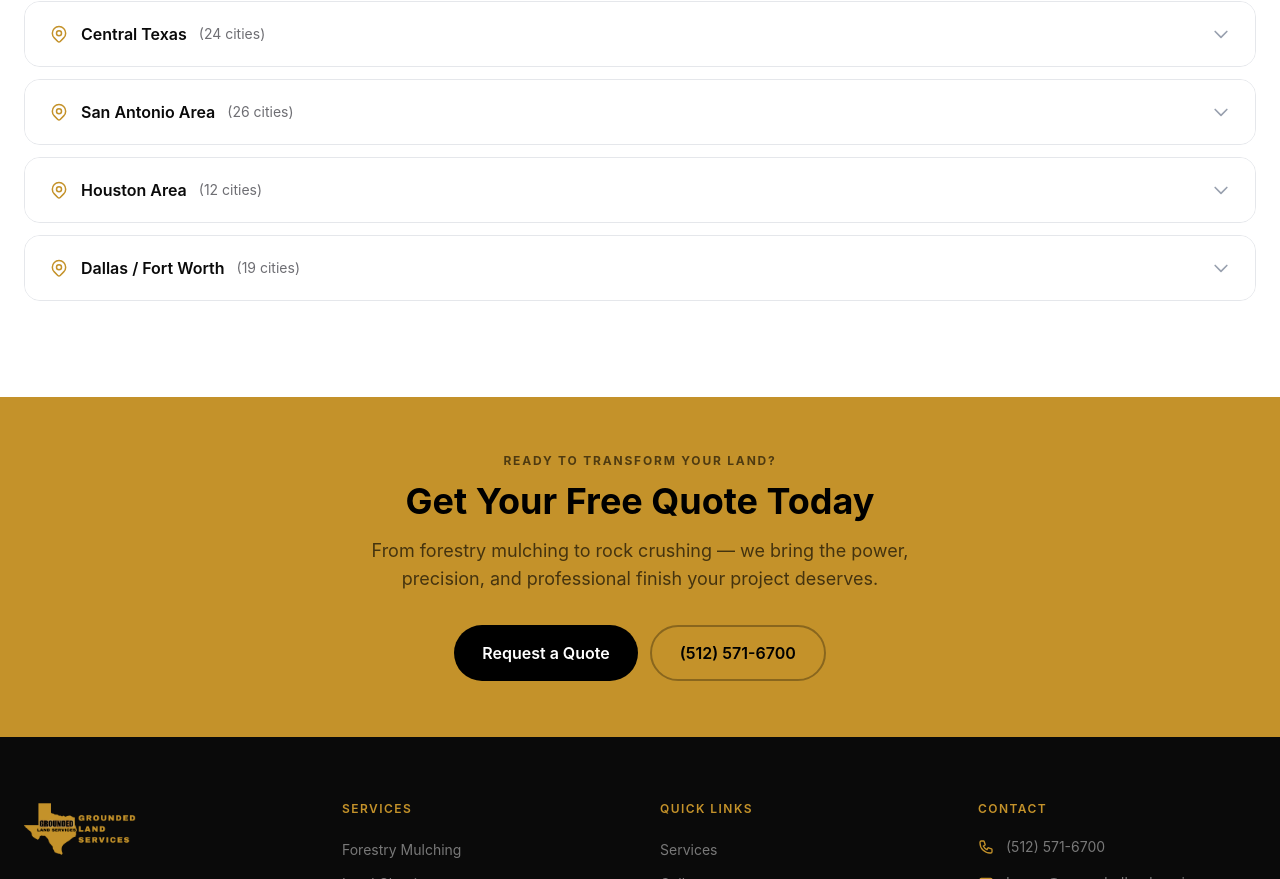
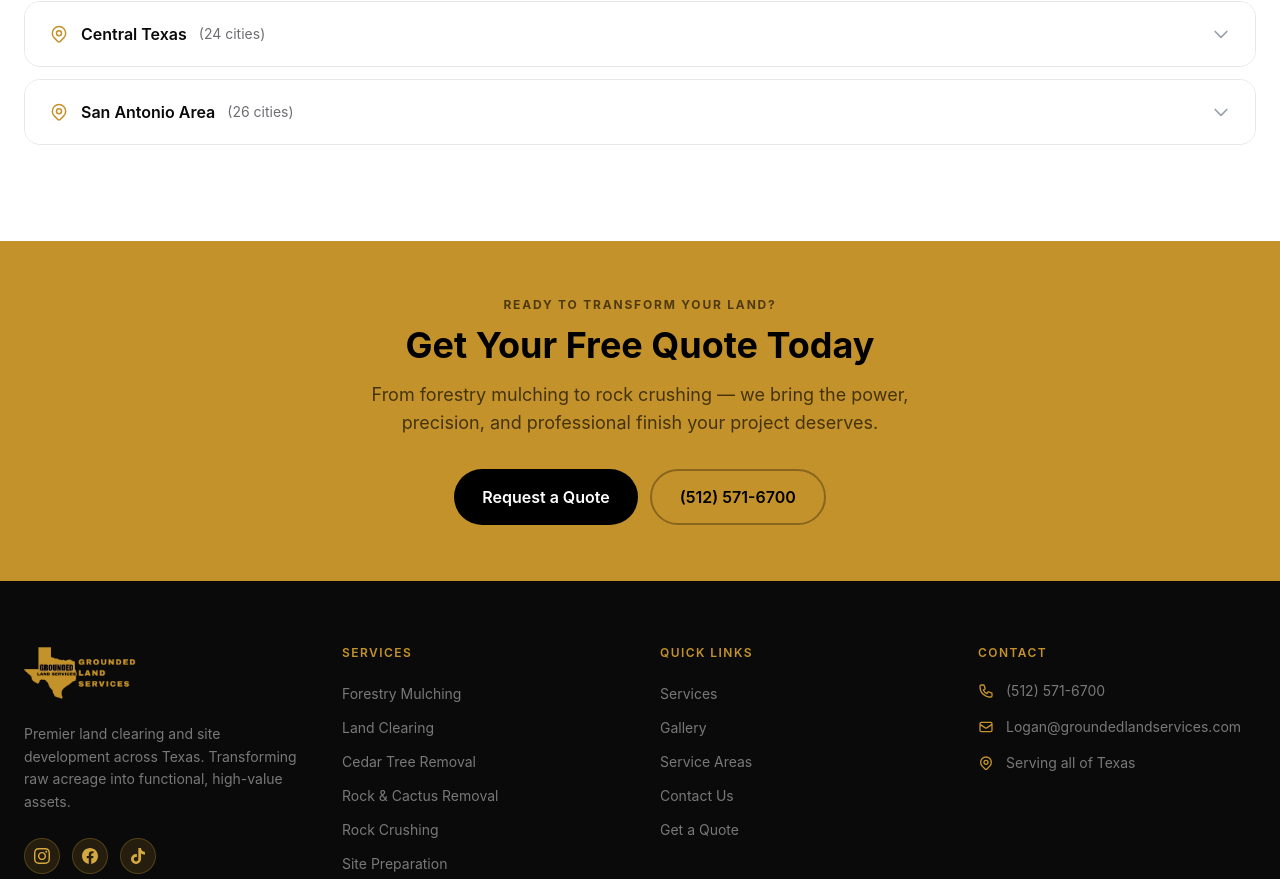
Before and after one commit to TheoWaugh/grounded-land-services, a Next.js app: page /service-areas in a window 1280 px wide. Shown: the part 1682-2561 px from the top of the page. Built offline with nearby package versions, Linux system fonts and the light colour scheme.

Commit message:
remove Dallas/Fort Worth, Houston Area

```diff
--- a/data/service-areas.ts
+++ b/data/service-areas.ts
@@ -31,17 +31,6 @@ export const serviceAreas: Record<string, string[]> = {
     "Pleasanton", "Poteet", "Goliad",
   ],
 
-  "Houston Area": [
-    "Houston", "Brookshire", "Conroe", "Cypress", "Fulshear",
-    "Katy", "Magnolia", "Navasota", "Pearland", "Sugar Land",
-    "The Woodlands", "Tomball",
-  ],
-  "Dallas / Fort Worth": [
-    "Dallas", "Fort Worth", "Caddo Mills", "Celina", "Decatur",
-    "Denton", "Fate", "Forney", "Frisco", "Granbury",
-    "McKinney", "Melissa", "Princeton", "Prosper", "Rockwall",
-    "Royse City", "Terrell", "Waxahachie", "Weatherford",
-  ],
 
 
 };
```
